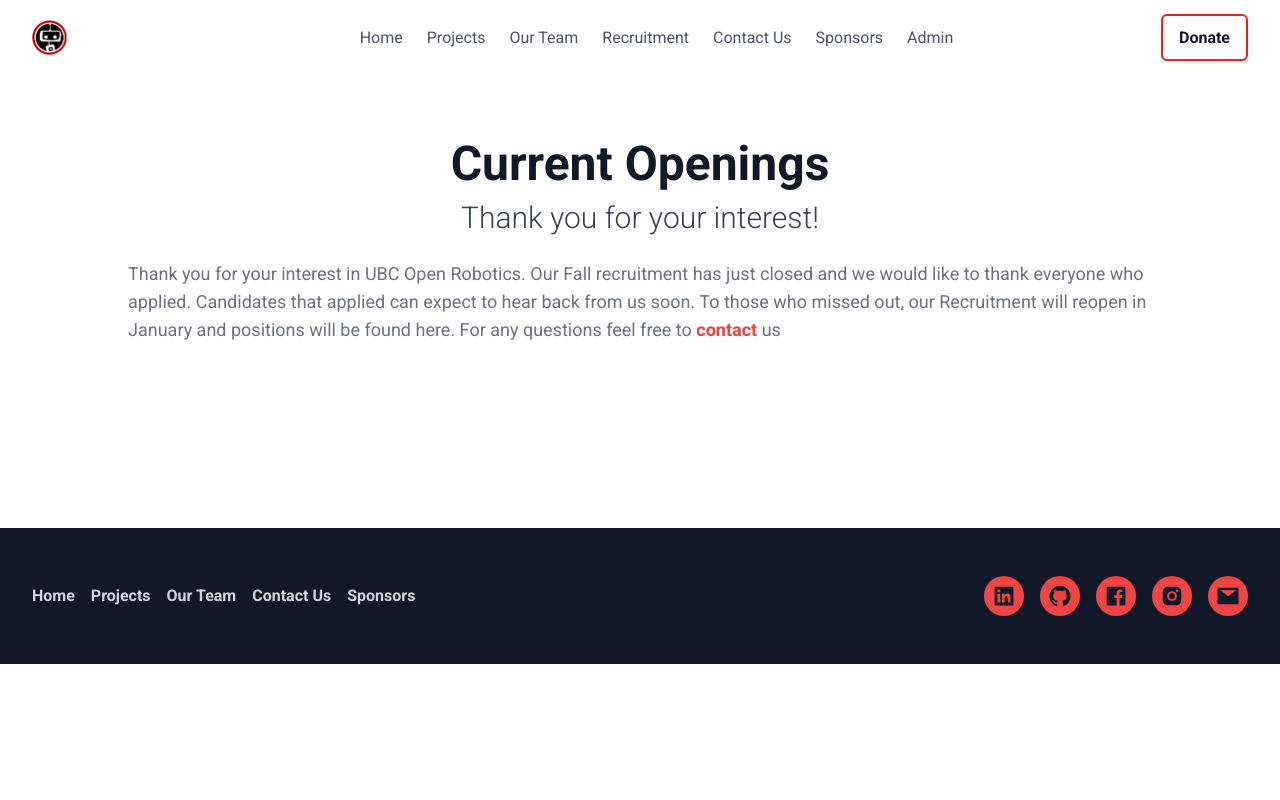
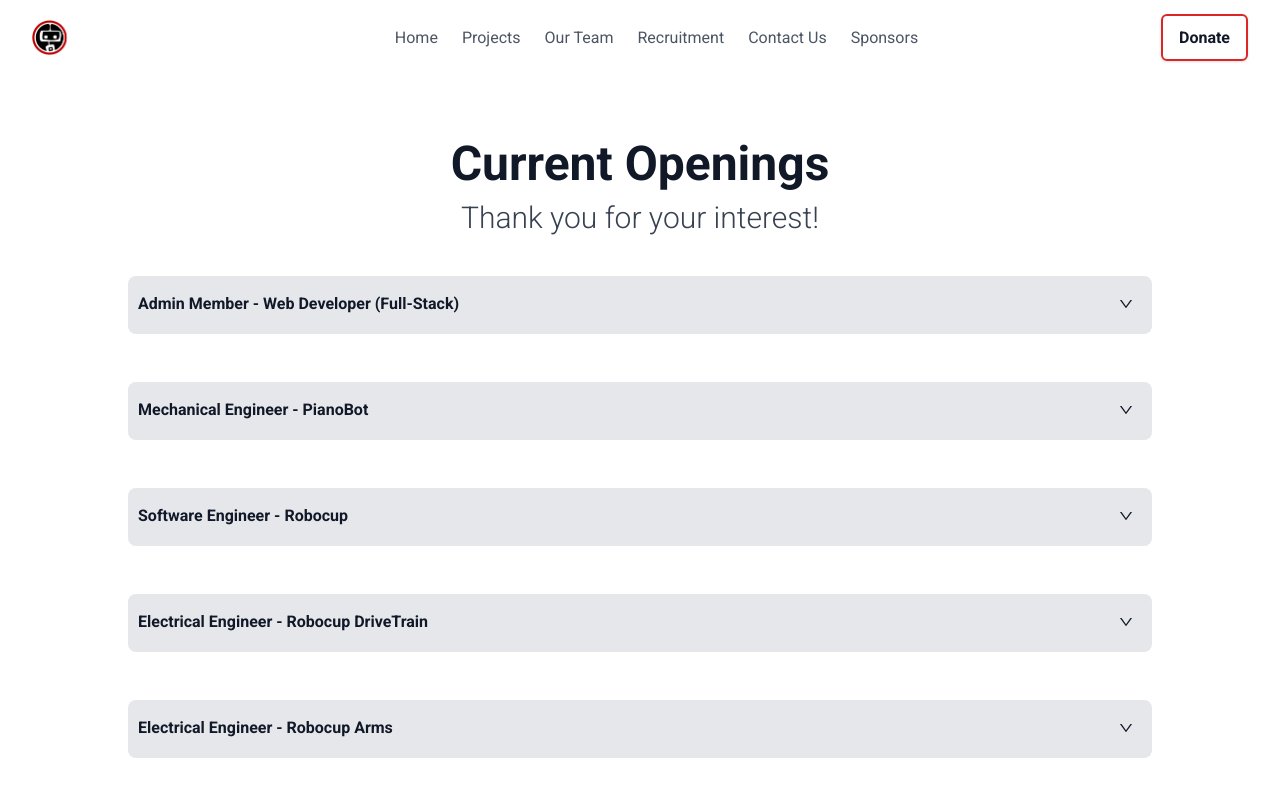
Before and after one commit to SteveIsnthere/openrobotics_website, a React (Create React App) app: page /Recruitment in a window 1280 px wide. Shown: the top 800 px of the page. Built offline with nearby package versions, Linux system fonts and the light colour scheme.

Commit message:
added all but 3 pos

```diff
--- a/src/App.tsx
+++ b/src/App.tsx
@@ -46,7 +46,7 @@ function App() {
           <Route path="/Recruitment" element={<Recruitment />} />
           <Route path="/Sponsor" element={<Sponsor />} />
           <Route path="/Projects" element={<Projects />} />
-          <Route path="/Admin" element={<Login />} />
+          {/* <Route path="/Admin" element={<Login />} /> // remove before deploy */}
           <Route path="*" element={<Navigate to="/" />} />
         </Routes>
         <Footer />
--- a/src/components/Home/Hero.tsx
+++ b/src/components/Home/Hero.tsx
@@ -26,7 +26,7 @@ function Hero() {
             </h1>
 
             <p className="max-w-lg mt-4 sm:leading-relaxed sm:text-xl text-stone-900">
-            Fall Recruitment Cycle has closed. Check back later for new positions!
+                 Spring Recruitment is now live ! Check out the Recruitment page to view open positions
             </p>
 
             <div className="flex flex-wrap gap-4 mt-8 text-center">
--- a/src/components/Navbar/Navbar.tsx
+++ b/src/components/Navbar/Navbar.tsx
@@ -11,7 +11,7 @@ const Navbar = () => {
     { title: "Recruitment", path: "/Recruitment" },
     { title: "Contact Us", path: "/Contact" },
     { title: "Sponsors", path: "/Sponsor" },
-    { title: "Admin" , path: "/Admin"}
+    // { title: "Admin" , path: "/Admin"}
   ];
   return (
     <section className="w-screen mb-8 font-Roboto300 fixed z-20">
--- a/src/components/Recruitment/Recruitment.tsx
+++ b/src/components/Recruitment/Recruitment.tsx
@@ -33,6 +33,129 @@ class Role {
 }
 
 const Recruitment = () => {
+  const positions: Array<Role> = [
+     new Role(
+        "Admin Member",
+        '1',
+        "We are looking for a web developer to assist with the expansion of our new Open Robotics website.",
+        "Web Developer (Full-Stack)",
+        ["Discuss design requirements and new features with captains",
+         "Mantain current codebase and write clean new code for the website",
+        "Be a quick learner and open to using and learning new technologies"],
+        ["Proficient in JavaScript/TypeScript",
+         "Experience with full-stack technologies like React, Node, and Express",
+        ],
+        [
+          "Understanding and experience with NoSQL databases",
+          "Experience with tailwindCSS",
+        ],
+     ),
+     new Role(
+             "Mechanical Engineer",
+             '1-2',
+             "We are looking for additional mechanical sub-team members on Pianobot to assist in the designing of the pedal as well as making improvements to the current design.",
+             "PianoBot",
+             ["3-D printing and prootyping",
+              "CAD Modelling",
+              "Critical thinking and design optimization (mainly weight optimization and manufacturing methods)",
+              ],
+             [ "Willingless to learn",
+               "Consistent communicator",
+               "Able to see a broad view of a project, able to understand why something needs to be done/changed and not just following instructions blindly"
+              ],
+             [],
+           ),
+           new Role(
+            "Software Engineer",
+            'n/a',
+            `This is a position where you will work on a diverse range of challenges. You will need to be
+            practical yet creative as you will be required to troubleshoot difficult and often frustrating
+            problems.`,
+            "Robocup",
+            ["Experience with modeling software such as Solidworks/Onshape",
+            "Experience with sensors and actuators",
+            `Able to communicate and collaborate with other software and hardware
+            engineers,through sketches, block diagrams, flow charts, technical writing, and
+            presentations`,
+            `Must maintain proper and accurate documentation of engineering
+             research,developments, experiments, purchases, etc.`,
+             ],
+            [ `Exceptional eagerness to learn and become better`,
+              `Experience with instrumentation and soldering`,
+              `Creative and systematic troubleshooting aptitude. Skilled at reading research papers
+              and gleaning inspiration from them.`,
+              `Strong hands on prototyping skills`,
+              `Experience writing code (C++/Python)`,
+              `Experience using ROS`,
+             ],
+             [],
+          ),
+          new Role(
+            "Electrical Engineer",
+            '3',
+            `Our Robocup@Home team is progressing toward competing in the Robocup@Home
+            competition for service robots. The Drivetrain team is responsible for designing and building
+            the electrical portion of the drivetrain for our Robocup@Home robot. We have completed
+            the design stage and are moving on to the testing stage with parts on the way. We would be
+            involved in assembling and testing the drivetrain in the upcoming months.`,
+            "Robocup DriveTrain",
+            [`Design and test the firmware for the drivetrain`,
+              `Create and test the various electrical components of the drivetrain`,
+              `Work with the mechanical sub-team to integrate the mechanical and
+              electrical parts`,
+              `Collaborate with the software sub-team for firmware integration and QA`,
+             ],
+            [ `Familiarity with circuit design and analysis`,
+             `Experience with lab equipment (i.e. Oscilloscopes, power supplies)`,
+            `PCB design experience`,
+            `Knowledge of or experience with firmware development`,
+             ],
+             [],
+          ),
+          new Role(
+            "Electrical Engineer",
+            '3',
+            `Our Robocup@Home project involves cutting-edge R&D in the realm of service robotics. The team is progressing towards competing in the internationally-acclaimed Robocup Competition, @Home League. The Arms team is responsible for determining specifications, designing, and building an autonomous robotic manipulator for our Robocup@Home robot. This position focuses on the electrical side of the arm, but there will be collaboration with the mechanical team.`,
+            "Robocup Arms",
+            [ `Assisting in the electrical design of the robotic arm including the arm’s control and power circuits`,
+             ` Work with other electrical team members to design and build electrical test equipment`,
+              `Perform detailed validation and specification testing on hardware components and various stages of prototypes`,
+              `Write basic libraries in device firmware for integration`,
+             ],
+            [ `Have experience working with circuit design `,
+              `Preference given to candidates who have done at least one work term in the field of electrical engineering `,
+             ],
+             [],
+          ),
+          new Role(
+            "Integration Lead",
+            "1",
+            "",
+            "Robocup",
+            [],
+            [],
+            [],
+          ),
+          new Role(
+            "Project Head",
+            "1",
+            "",
+            "Robocup",
+            [],
+            [],
+            [],
+          ),
+          new Role(
+            "Arms/DriveTrain MECH",
+            "TBD",
+            "",
+            "Robocup",
+            [],
+            [],
+            [],
+          ),
+
+  ]
   // const positions: Array<Role> = [
   //      new Role(
   //        "Admin Member",
@@ -53,7 +176,7 @@ const Recruitment = () => {
   //         ],
   //      ),
   //      new Role(
-  //        "Mechanical Designer",
+  //        "Mechanical Engineer",
   //        '1',
   //        "We are looking for additional mechanical sub-team members on Pianobot to assist in the designing of the pedal as well as making improvements to the current design.",
   //        "PianoBot",
@@ -212,7 +335,7 @@ const Recruitment = () => {
       <h1 className="text-2xl py-2 font-light md:text-3xl text-gray-700">
         Thank you for your interest!
       </h1>
-      <p className="py-4 text-md md:text-lg  text-gray-500">
+      {/* <p className="py-4 text-md md:text-lg  text-gray-500">
         Thank you for your interest in UBC Open Robotics. Our Fall recruitment has just closed and we would like to thank everyone who
         applied. Candidates that applied can expect to hear back from us soon. To those who missed out, our Recruitment will reopen in January and positions will be found here. For any questions feel free to
         {" "}
@@ -223,8 +346,8 @@ const Recruitment = () => {
                 contact
         </Link>
         {" "}us
-      </p>
-      {/* {positions.map((position: Role, idx) => (
+      </p> */}
+      {positions.map((position: Role, idx) => (
         <Position
           key = {idx}
           name={position.title}
@@ -240,7 +363,7 @@ const Recruitment = () => {
       <button className="bg-gray-900 w-auto font-bold rounded-lg mt-8 md:mt-16 px-20 py-3 transition ease-in-out delay-150  hover:-translate-y-1 hover:scale-110 duration-300 hover:bg-red-600  text-gray-200 text-center">
         <a className="style-none" target="_blank" href="https://docs.google.com/forms/d/e/1FAIpQLSe3gXI7-Wx2bf5JzFZQ1d_V23NmdevU3bnw-bl2jprFZVTing/viewform?usp=sf_link">Apply Now</a>
       </button>
-      </a> */}
+      </a>
     </section>
   );
 };
```
